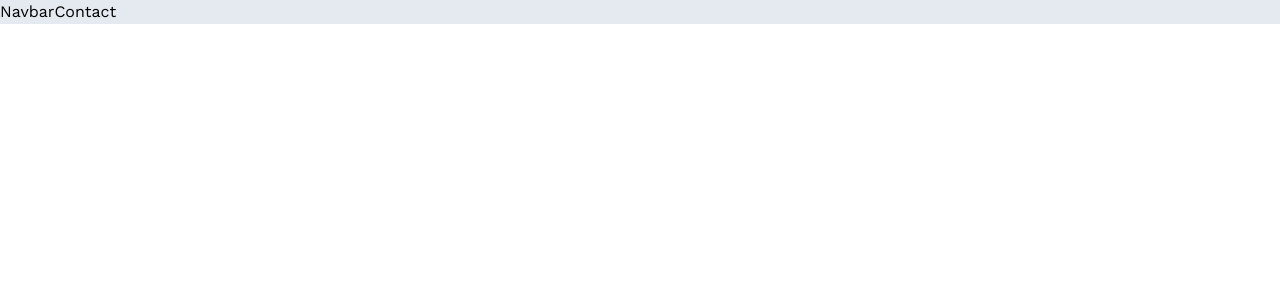
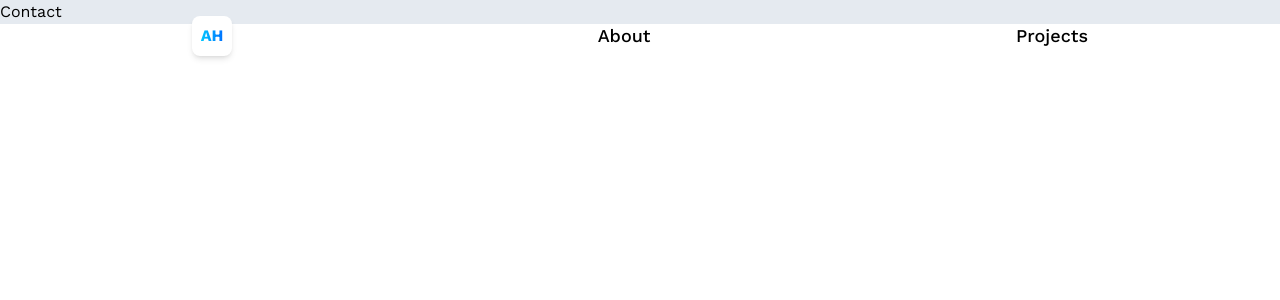
Before and after one commit to monika-shaw/3D_Portfolio, a React (Vite) app: page /contact in a window 1280 px wide. Shown: the top 300 px of the page. Built offline with nearby package versions, Linux system fonts and the light colour scheme.

Commit message:
Description : Navigation bar Functionality and UI completed Developer : Monika.

```diff
--- a/src/App.jsx
+++ b/src/App.jsx
@@ -1,10 +1,11 @@
 import { Route, BrowserRouter as Router, Routes } from "react-router-dom"
+import { Navbar } from "./components/Navbar"
 
 const App = () => {
   return (
    <main className=" bg-slate-300/50">
     <Router>
-        Navbar
+        <Navbar/>
         <Routes>
         <Route path="/" element={"Home"}/>
         <Route path="/about" element={"About"}/>
--- /dev/null
+++ b/src/components/Navbar.jsx
@@ -0,0 +1,23 @@
+import React from 'react'
+import { NavLink } from 'react-router-dom'
+
+export const Navbar = () => {
+    return (
+        <header className='header'>
+            <NavLink to="/" className="w-10 h-10 rounded-lg bg-white items-center justify-center flex font-bold shadow-md">
+                <p className="blue-gradient_text">AH</p>
+            </NavLink>
+            <nav className='flex text-lg gap-7 font-medium'>
+                <NavLink to="about" className={({ isActive }) => isActive ? 'text-blue-500' : 'text-blackƒ'}>
+                    About
+                </NavLink>
+            </nav>
+            <nav className='flex text-lg gap-7 font-medium'>
+                <NavLink to="/projects" className={({ isActive }) => isActive ? 'text-blue-500' : 'text-blackƒ'}>
+                    Projects
+                </NavLink>
+            </nav>
+
+        </header>
+    )
+}
```
